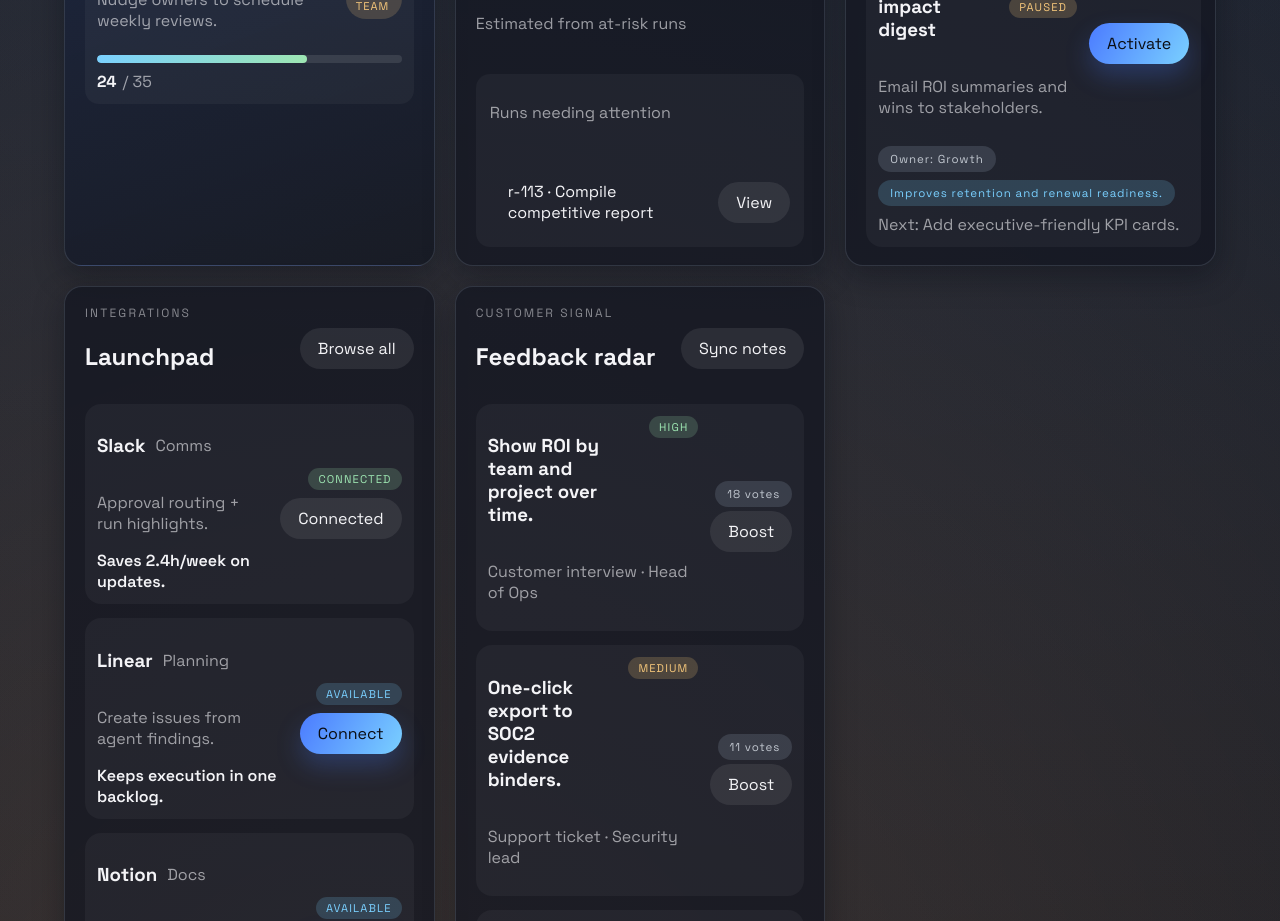
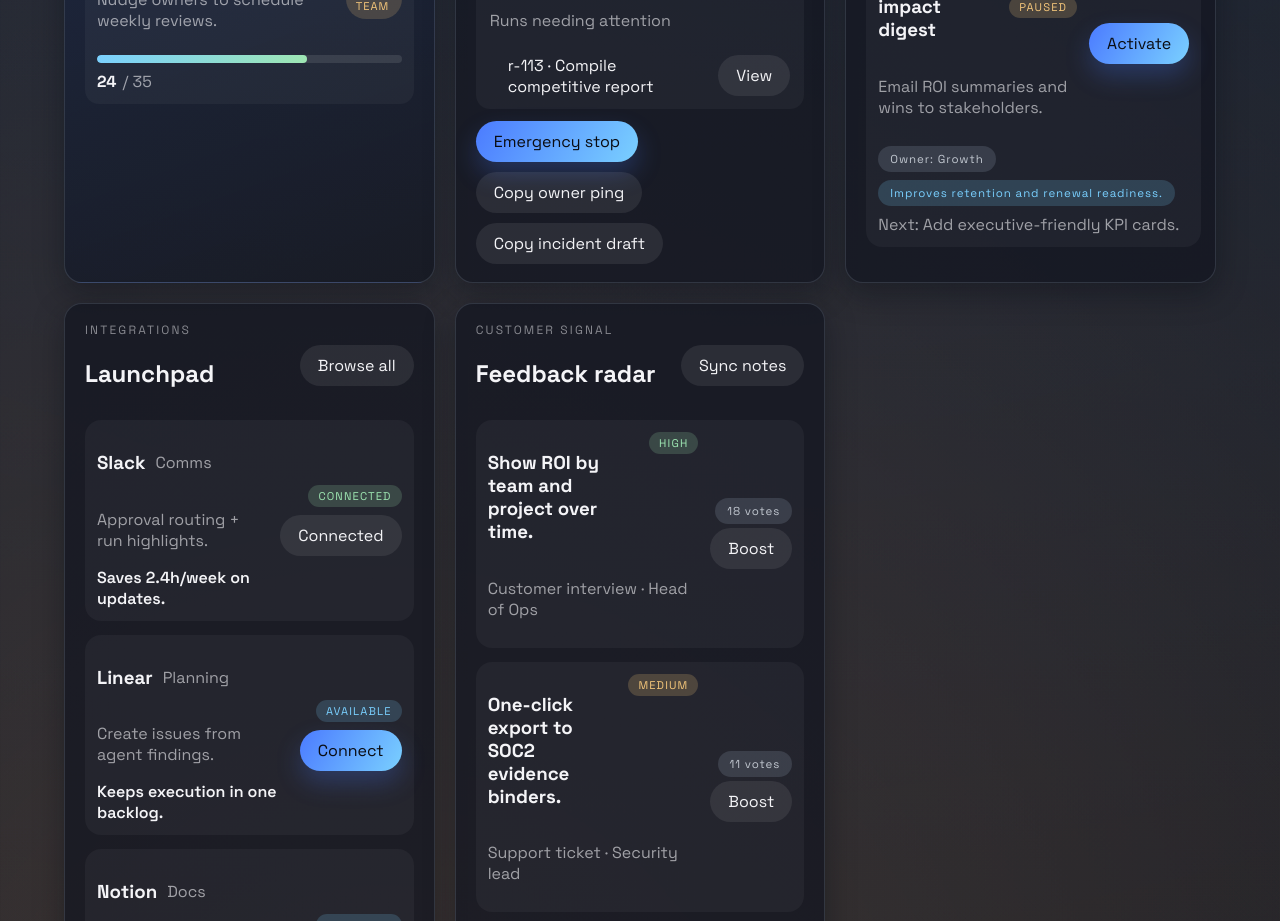
Before and after one commit to sarveshkapre/agent-swarm-control-panel, a React (Vite) app: page / in a window 1280 px wide. Shown: the part 1240-2161 px from the top of the page. Built offline with nearby package versions, Linux system fonts and the light colour scheme.

Commit message:
feat: add run-health escalation actions with draft copying

```diff
--- a/src/App.tsx
+++ b/src/App.tsx
@@ -53,6 +53,7 @@ import {
   type EvidenceExportPayload,
   verifyEvidenceExportPayload
 } from "./utils/evidence";
+import { copyToClipboard } from "./utils/clipboard";
 import {
   formatRunDurationLabel,
   getRunDurationMinutes,
@@ -959,6 +960,70 @@ export default function App() {
     };
   }, [atRiskRuns, getRunSlaBadgeForRun, runData]);
 
+  const setQueueingPaused = useCallback((paused: boolean) => {
+    setPolicy((prev) => ({ ...prev, pauseNewRuns: paused }));
+    setBanner(paused ? "Emergency stop enabled. New runs will not queue." : "Queueing resumed.");
+  }, []);
+
+  const buildOwnerPingDraft = useCallback(() => {
+    const now = new Date().toISOString();
+    if (atRiskRuns.length === 0) {
+      return `Owner ping (${now}): No at-risk runs detected.`;
+    }
+    const runLines = atRiskRuns
+      .slice(0, 8)
+      .map((run) => `- ${run.owner}: ${run.id} (${run.status}) ${run.objective}`);
+    const suffix =
+      atRiskRuns.length > 8 ? `\n- +${atRiskRuns.length - 8} more at-risk runs` : "";
+    return [
+      `Owner ping (${now})`,
+      `At-risk runs: ${runHealthSummary.atRiskRuns} (breached: ${runHealthSummary.breachedRuns})`,
+      `Approvals pending: ${runHealthSummary.pendingApprovals} | Error logs: ${runHealthSummary.errorLogs}`,
+      "",
+      "Runs needing attention:",
+      ...runLines
+    ].join("\n") + suffix;
+  }, [atRiskRuns, runHealthSummary]);
+
+  const buildIncidentDraft = useCallback(() => {
+    const now = new Date().toISOString();
+    const runLines =
+      atRiskRuns.length === 0
+        ? ["- None"]
+        : atRiskRuns.map(
+            (run) => `- ${run.id} | owner=${run.owner} | status=${run.status} | ${run.objective}`
+          );
+    return [
+      `# Incident draft: Agent swarm run health (${now})`,
+      "",
+      "## Summary",
+      `- Total runs: ${runHealthSummary.totalRuns}`,
+      `- At-risk runs: ${runHealthSummary.atRiskRuns} (breached: ${runHealthSummary.breachedRuns})`,
+      `- Approvals pending: ${runHealthSummary.pendingApprovals}`,
+      `- Error logs: ${runHealthSummary.errorLogs}`,
+      `- Spend at risk (est.): $${runHealthSummary.spendAtRisk.toFixed(2)}`,
+      `- Emergency stop (pause new runs): ${policy.pauseNewRuns ? "ON" : "OFF"}`,
+      "",
+      "## Affected runs",
+      ...runLines,
+      "",
+      "## Immediate actions",
+      "- [ ] Enable emergency stop if error pressure is rising",
+      "- [ ] Review approval backlog and unblock high-risk items",
+      "- [ ] Inspect run logs for repeating errors and rollback risky changes"
+    ].join("\n");
+  }, [atRiskRuns, policy.pauseNewRuns, runHealthSummary]);
+
+  const copyOwnerPing = useCallback(async () => {
+    const ok = await copyToClipboard(buildOwnerPingDraft());
+    setBanner(ok ? "Copied owner ping draft." : "Unable to copy owner ping in this browser.");
+  }, [buildOwnerPingDraft]);
+
+  const copyIncidentDraft = useCallback(async () => {
+    const ok = await copyToClipboard(buildIncidentDraft());
+    setBanner(ok ? "Copied incident draft." : "Unable to copy incident draft in this browser.");
+  }, [buildIncidentDraft]);
+
   const togglePin = (id: string) => {
     setPinnedLogs((prev) =>
       prev.includes(id) ? prev.filter((item) => item !== id) : [...prev, id]
@@ -1448,6 +1513,10 @@ export default function App() {
           summary={runHealthSummary}
           atRiskRuns={atRiskRuns}
           onViewRun={setSelectedRun}
+          queueingPaused={policy.pauseNewRuns}
+          onSetQueueingPaused={setQueueingPaused}
+          onCopyOwnerPing={() => void copyOwnerPing()}
+          onCopyIncidentDraft={() => void copyIncidentDraft()}
         />
         <ActivationLoopsCard loops={activationLoops} onToggle={toggleLoopStatus} />
         <IntegrationHubCard
--- a/src/components/RunHealthCard.tsx
+++ b/src/components/RunHealthCard.tsx
@@ -4,6 +4,10 @@ type RunHealthCardProps = {
   summary: RunHealthSummary;
   atRiskRuns: Run[];
   onViewRun: (run: Run) => void;
+  queueingPaused: boolean;
+  onSetQueueingPaused: (paused: boolean) => void;
+  onCopyOwnerPing: () => void;
+  onCopyIncidentDraft: () => void;
 };
 
 function formatUsd(value: number) {
@@ -18,7 +22,11 @@ function formatUsd(value: number) {
 export default function RunHealthCard({
   summary,
   atRiskRuns,
-  onViewRun
+  onViewRun,
+  queueingPaused,
+  onSetQueueingPaused,
+  onCopyOwnerPing,
+  onCopyIncidentDraft
 }: RunHealthCardProps) {
   return (
     <div className="card run-health">
@@ -67,6 +75,21 @@ export default function RunHealthCard({
           </ul>
         )}
       </div>
+      <div className="run-health-actions">
+        <button
+          className={queueingPaused ? "ghost" : "primary"}
+          type="button"
+          onClick={() => onSetQueueingPaused(!queueingPaused)}
+        >
+          {queueingPaused ? "Resume queueing" : "Emergency stop"}
+        </button>
+        <button className="ghost" type="button" onClick={onCopyOwnerPing}>
+          Copy owner ping
+        </button>
+        <button className="ghost" type="button" onClick={onCopyIncidentDraft}>
+          Copy incident draft
+        </button>
+      </div>
     </div>
   );
 }
--- a/src/styles.css
+++ b/src/styles.css
@@ -177,6 +177,12 @@ select:focus-visible {
   align-items: center;
   justify-content: space-between;
   gap: 12px;
+}
+
+.run-health-actions {
+  display: flex;
+  flex-wrap: wrap;
+  gap: 10px;
 }
 
 .muted {
--- /dev/null
+++ b/src/utils/clipboard.ts
@@ -0,0 +1,31 @@
+export async function copyToClipboard(text: string): Promise<boolean> {
+  if (typeof navigator !== "undefined") {
+    const clipboard = navigator.clipboard;
+    if (clipboard && typeof clipboard.writeText === "function") {
+      try {
+        await clipboard.writeText(text);
+        return true;
+      } catch {
+        // Fall through to legacy path.
+      }
+    }
+  }
+
+  if (typeof document === "undefined") return false;
+  try {
+    const textarea = document.createElement("textarea");
+    textarea.value = text;
+    textarea.setAttribute("readonly", "true");
+    textarea.style.position = "fixed";
+    textarea.style.left = "-9999px";
+    textarea.style.top = "-9999px";
+    document.body.appendChild(textarea);
+    textarea.focus();
+    textarea.select();
+    const ok = document.execCommand?.("copy") ?? false;
+    textarea.remove();
+    return ok;
+  } catch {
+    return false;
+  }
+}
```
Also changed, not shown: 1 other file (tests, documents, lock files or other folders).
